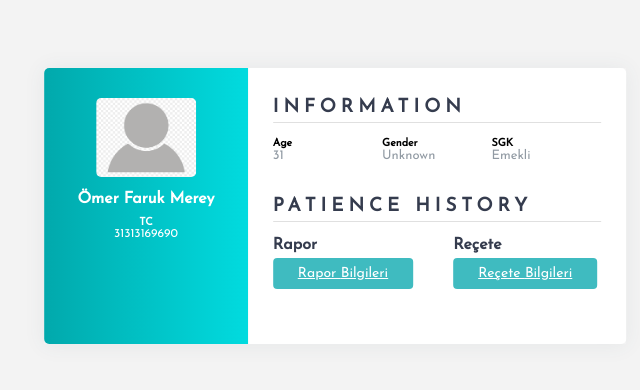
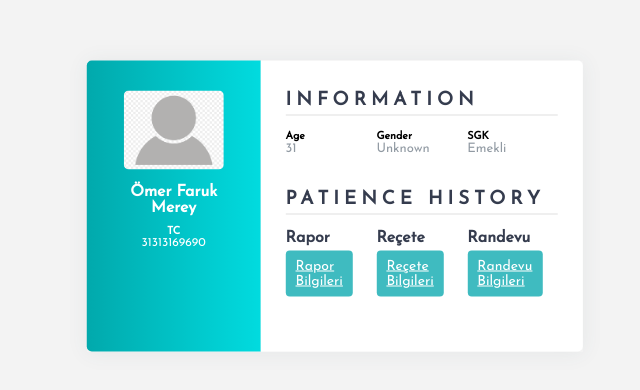
Before and after one commit to odavarci/hospital_appointment_system, a website: page profile.html in a window 1280 px wide. Shown: the part 194-584 px from the top of the page, without its empty margins (305-945 px from the left). Drawn offline with Linux system fonts and the light colour scheme.

Commit message:
added appointment section to the necessary files

```diff
--- a/profile.css
+++ b/profile.css
@@ -112,11 +112,11 @@ body{
 }
 
 .appointment-btn {
-    margin-right: 30px;
+    margin-right: 0;
     background: #3fbbc0;
     color: #fff;
     border-radius: 4px;
-    padding: 8px 25px;
+    padding: 8px 10px;
     white-space: nowrap;
     transition: 0.3s;
     font-size: 14px;
--- a/profile.html
+++ b/profile.html
@@ -43,11 +43,15 @@
 
                     <div class="data">
                         <h4>Rapor</h4>
-                        <a href="rapor.html" class="appointment-btn scrollto"><span class="d-none d-md-inline">Rapor </span>Bilgileri</a>
+                        <a href="rapor.html" class="appointment-btn scrollto"><span class="d-none d-md-inline">Rapor </br>Bilgileri</a>
                     </div>
                     <div class="data">
                         <h4>Reçete</h4>
-                        <a href="recete.html" class="appointment-btn scrollto"><span class="d-none d-md-inline">Reçete </span>Bilgileri</a>
+                        <a href="recete.html" class="appointment-btn scrollto"><span class="d-none d-md-inline">Reçete </br>Bilgileri</a>
+                    </div>
+                    <div class="data">
+                        <h4>Randevu</h4>
+                        <a href="appoint.html" class="appointment-btn scrollto"><span class="d-none d-md-inline">Randevu </br>Bilgileri</a>
                     </div>
                 </div>
             </div>
```
Also changed, not shown: appoint.html (added).
